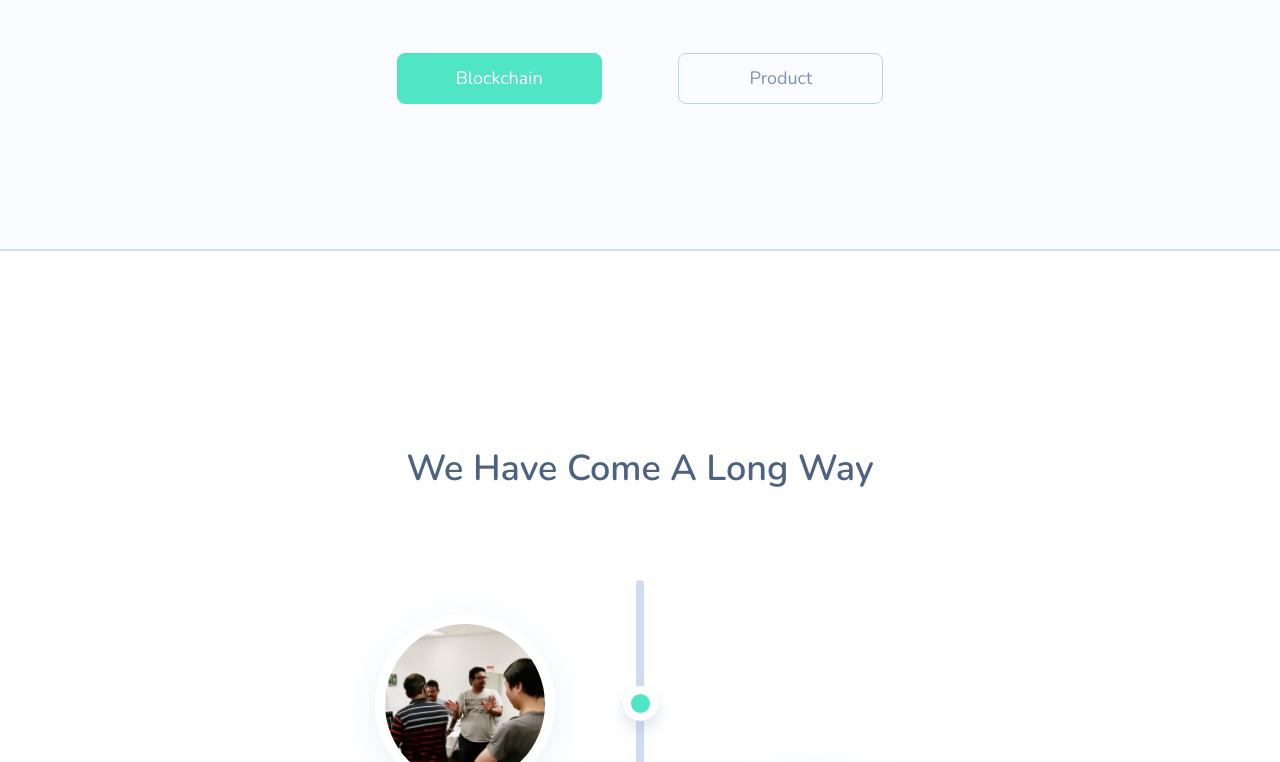
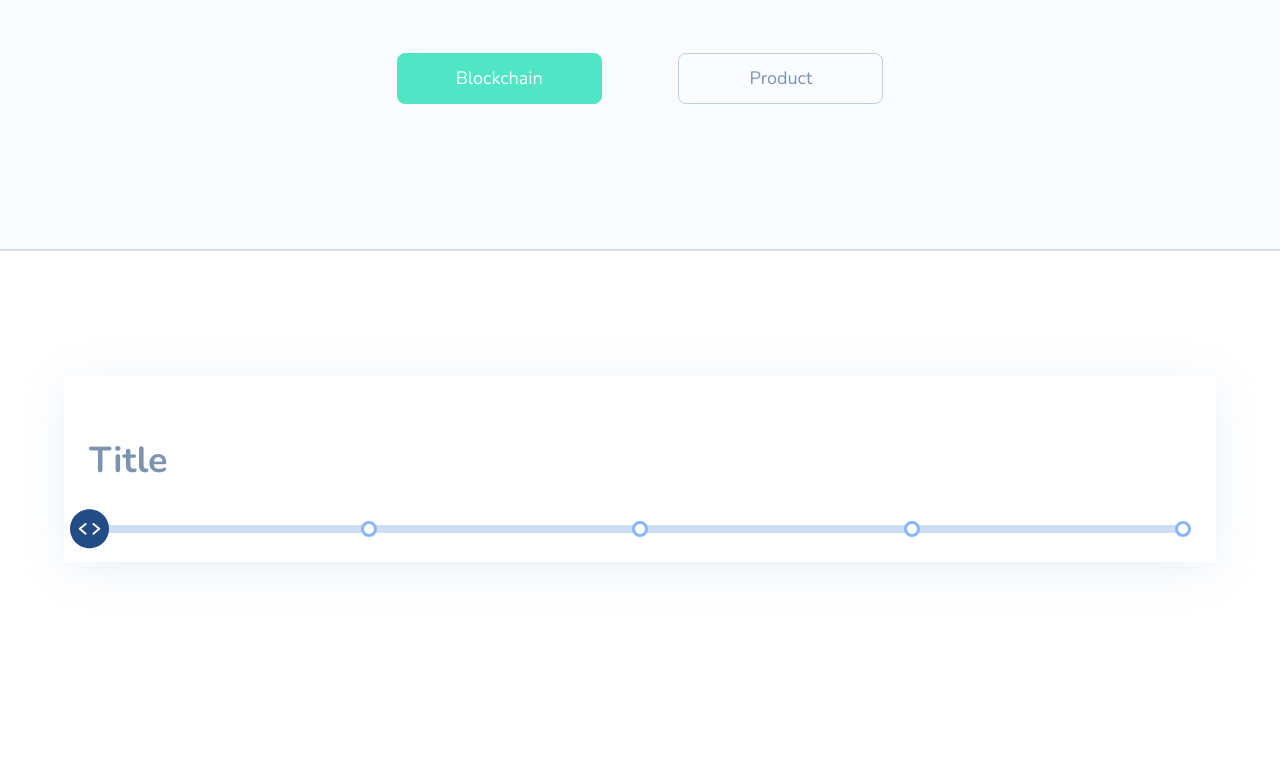
Before and after one commit to ledgerium-io/ledgerium, a website: page src/pug/roadmap.pug in a window 1280 px wide. Shown: the part 432-1194 px from the top of the page. Drawn offline with nearby package versions, Linux system fonts and the light colour scheme; files that its build step writes are made by us from their sources; files whose address does not match are found by name.

Commit message:
feat: add pricing box, add range

```diff
--- /dev/null
+++ b/src/js/range.js
@@ -0,0 +1,6 @@
+var range = new Vue({
+  el: '.range',
+  data: {
+    current: 0
+  },
+});
--- /dev/null
+++ b/src/pug/modules/roadmap/range.pug
@@ -0,0 +1,21 @@
+.container
+  .pricing
+    h1 Title
+    .range
+      label
+        input.range__input(type="radio", name="range", v-model="current", value="0")
+        span.range__span
+      label
+        input.range__input(type="radio", name="range", v-model="current", value="1")
+        span.range__span
+      label
+        input.range__input(type="radio", name="range", v-model="current", value="2")
+        span.range__span
+      label
+        input.range__input(type="radio", name="range", v-model="current", value="3")
+        span.range__span
+      label
+        input.range__input(type="radio", name="range", v-model="current", value="4")
+        span.range__span
+      span.range__slider(:style="{ 'left': 25 * current + '%' }")
+      span.range__progress(:style="{ 'width': 25 * current + '%' }")
--- a/src/pug/roadmap.pug
+++ b/src/pug/roadmap.pug
@@ -4,8 +4,10 @@ include modules/head.pug
   include modules/header.pug
   main
     include modules/roadmap/top.pug
+    include modules/roadmap/range.pug
     include modules/roadmap/the-way.pug
   include modules/footer.pug
 
 script(src='https://cdn.jsdelivr.net/npm/vue')
 script(src='js/header.js')
+script(src="js/range.js")
--- /dev/null
+++ b/src/scss/components/roadmap/_pricing.scss
@@ -0,0 +1,5 @@
+.pricing {
+  box-shadow: var(--shadow);
+  margin-top: 125px;
+  padding: 25px;
+}
--- /dev/null
+++ b/src/scss/components/roadmap/_range.scss
@@ -0,0 +1,57 @@
+.range {
+  position: relative;
+  display: flex;
+  justify-content: space-between;
+
+  &__input {
+    margin-right: 20px;
+    display: none;
+  }
+
+  &__span {
+    border: 3px solid #8BB5F9;
+    width: 16px;
+    height: 16px;
+    background-color: #fff;
+    display: block;
+    border-radius: 100%;
+  }
+
+  &__slider {
+    display: block;
+    position: absolute;
+    left: 0;
+    top: 50%;
+    width: 40px;
+    height: 40px;
+    transition: .5s left;
+    background: url(../img/icons/slider.svg) no-repeat center;
+    background-size: contain;
+    transform: translate(-50%, -50%);
+  }
+
+  &__progress,
+  &::before {
+    display: block;
+    position: absolute;
+    height: 8px;
+    border-radius: 8px;
+    left: 0;
+    top: calc(50% - 4px);
+
+  }
+
+  &__progress {
+    width: 0;
+    z-index: -2;
+    background-color: #8BB5F9;
+    transition: .5s width;
+  }
+
+  &::before {
+    content: '';
+    width: 100%;
+    background-color: #CEDDF2;
+    z-index: -3;
+  }
+}
--- a/src/scss/style.scss
+++ b/src/scss/style.scss
@@ -22,7 +22,9 @@
         'components/team/people',
         'components/team/team-players';
 
-@import 'components/roadmap/the-way';
+@import 'components/roadmap/the-way',
+        'components/roadmap/pricing',
+        'components/roadmap/range';
 
 @import 'components/xgl/tabs',
         'components/xgl/xgl-top',
```
Also changed, not shown: src/img/icons/slider.svg (added).
